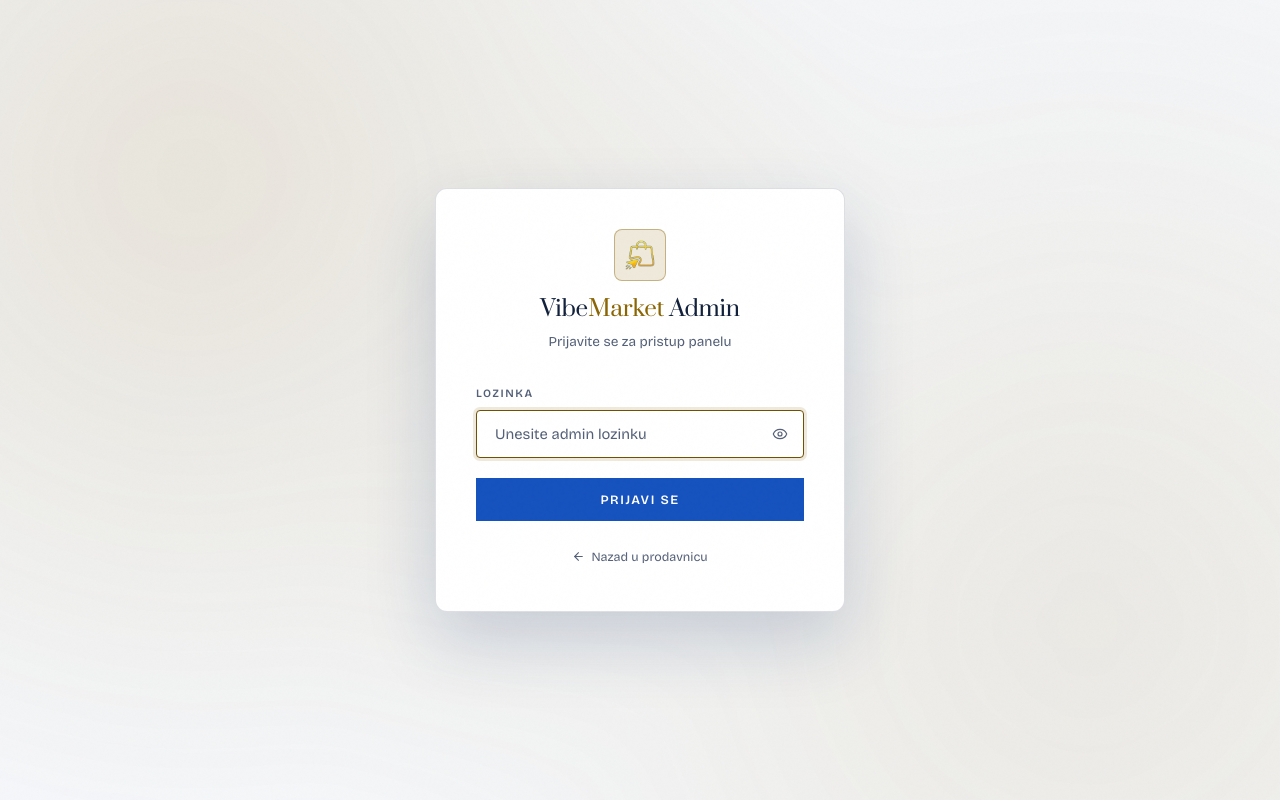
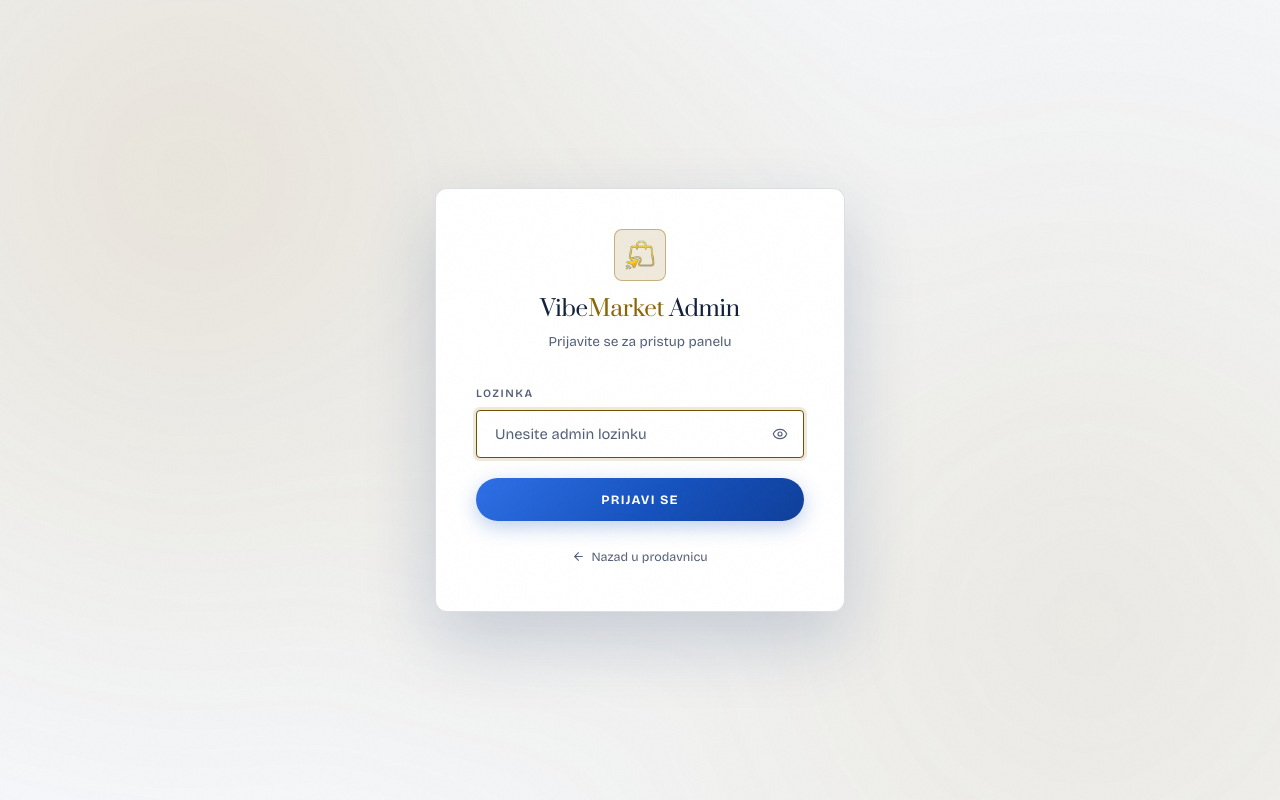
Before and after one commit to whitechocolateds/vibemarket, a Next.js app: page /admin/login in a window 1280 px wide. Built offline with nearby package versions, Linux system fonts and the light colour scheme; no server answers.

Commit message:
style: transform basic square outline buttons into luxury rounded pills with ArrowRight icon

```diff
--- a/app/globals.css
+++ b/app/globals.css
@@ -144,11 +144,12 @@ a { color: inherit; text-decoration: none; }
   padding: 14px 32px;
   font-family: 'Bricolage Grotesque', sans-serif;
   font-size: 0.8rem;
-  font-weight: 600;
-  letter-spacing: 0.12em;
+  font-weight: 700;
+  letter-spacing: 0.1em;
   text-transform: uppercase;
   cursor: pointer;
   border: none;
+  border-radius: var(--radius-full);
   transition: all var(--transition-base);
   white-space: nowrap;
   position: relative;
@@ -157,22 +158,29 @@ a { color: inherit; text-decoration: none; }
 .btn:disabled { opacity: 0.4; cursor: not-allowed; transform: none !important; }
 
 .btn-primary {
-  background: var(--brand);
+  background: var(--brand-gradient);
   color: var(--text-inverse);
+  box-shadow: 0 6px 20px rgba(var(--brand-rgb), 0.28);
 }
 .btn-primary:hover {
-  background: var(--brand-light);
-  box-shadow: 0 8px 28px rgba(var(--brand-rgb), 0.34);
+  background: var(--brand-gradient);
+  box-shadow: 0 10px 32px rgba(var(--brand-rgb), 0.42);
+  transform: translateY(-2px);
+  filter: brightness(1.06);
 }
 
 .btn-outline {
-  background: transparent;
+  background: #ffffff;
   color: var(--brand);
-  border: 1px solid rgba(var(--brand-rgb), 0.4);
+  border: 1.5px solid rgba(var(--brand-rgb), 0.35);
+  box-shadow: 0 4px 14px rgba(18, 33, 59, 0.04);
 }
 .btn-outline:hover {
-  background: var(--brand-glow);
+  background: var(--brand-gradient);
+  color: #ffffff;
   border-color: var(--brand);
+  box-shadow: 0 8px 24px rgba(var(--brand-rgb), 0.35);
+  transform: translateY(-2px);
 }
 
 .btn-secondary {
--- a/app/page.tsx
+++ b/app/page.tsx
@@ -10,7 +10,7 @@ import RotatingEyebrow from '@/components/motion/RotatingEyebrow';
 import TestimonialsCarousel from '@/components/TestimonialsCarousel';
 import { getAllProducts, getProductByHandle } from '@/lib/productStore';
 import { TESTIMONIALS } from '@/lib/testimonials';
-import { Star, Truck, Wallet, ShieldCheck, LayoutGrid, MessageCircleHeart, Zap, Sparkles, CheckCircle2 } from 'lucide-react';
+import { Star, Truck, Wallet, ShieldCheck, LayoutGrid, MessageCircleHeart, Zap, Sparkles, CheckCircle2, ArrowRight } from 'lucide-react';
 import styles from './page.module.css';
 
 export const metadata: Metadata = {
@@ -112,7 +112,7 @@ export default async function HomePage() {
                 <span className={styles.sectionRule} />
               </div>
               <Link href="/products" className="btn btn-outline">
-                Svi proizvodi
+                <span>Svi proizvodi</span> <ArrowRight size={16} />
               </Link>
             </header>
           </Reveal>
```
